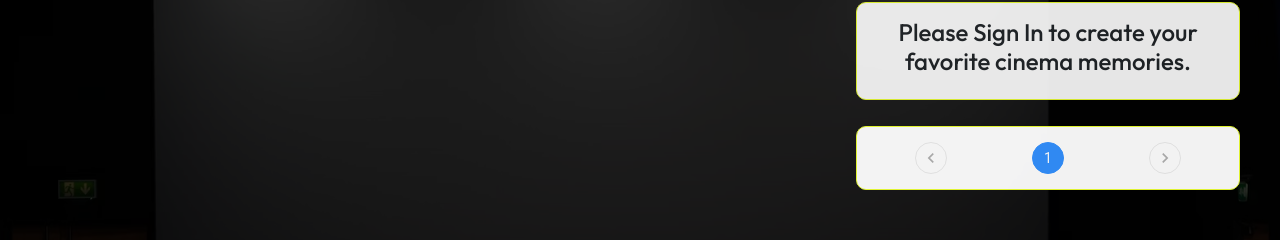
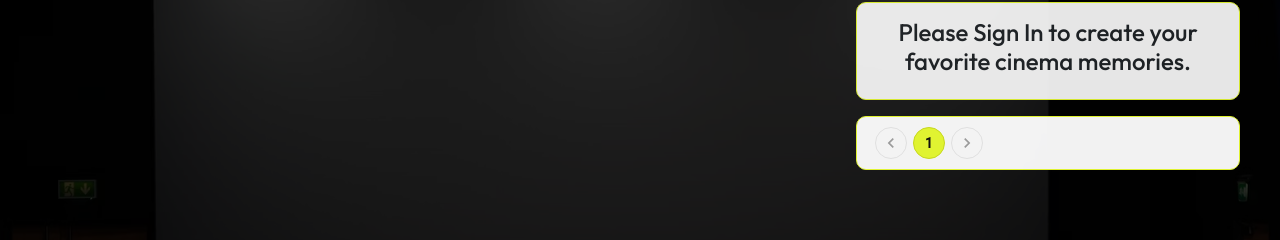
Before and after one commit to rishabh-kumarr/filmopus, a React (Vite) app in the folder client/: page /posts in a window 1280 px wide. Shown: the part 304-544 px from the top of the page. Built offline with nearby package versions, Linux system fonts and the light colour scheme; no server answers.

Commit message:
Final commit

```diff
--- a/client/src/components/Home/Home.css
+++ b/client/src/components/Home/Home.css
@@ -13,6 +13,11 @@
   margin-top: 8rem;
   padding: 0 1rem;
   width: 100%;
+}
+
+.mainGrid {
+  width: 100%;
+  margin: 0 auto;
 }
 
 /* Background Styling */
@@ -58,19 +63,3 @@
 .paginate {
   margin-top: 1.5rem;
 }
-
-/* Mobile layout: reverse order */
-@media screen and (max-width: 990px) {
-    .mobile {
-        display: flex;
-        flex-direction: column;
-    }
-}
-
-/* Home.css */
-
-@media (max-width: 900px) {
-    .formFirst {
-        order: -1;
-    }
-}
--- a/client/src/components/Home/Home.jsx
+++ b/client/src/components/Home/Home.jsx
@@ -40,7 +40,7 @@ const Home = () => {
               justifyContent="space-between"
               alignItems="stretch"
               spacing={3}
-              className="mobile"
+              className="mainGrid"
             >
               <Grid item xs={12} sm={12} md={8}>
                 <Posts setCurrentId={setCurrentId} />
--- a/client/src/components/Pagination.jsx
+++ b/client/src/components/Pagination.jsx
@@ -1,4 +1,4 @@
-import { Pagination, PaginationItem } from "@mui/material";
+import { Pagination, PaginationItem, useMediaQuery } from "@mui/material";
 import { useDispatch, useSelector } from "react-redux";
 
 import { Link } from "react-router-dom";
@@ -10,6 +10,8 @@ import { useEffect } from "react";
 const Paginate = ({ page }) => {
   const { numberOfPages } = useSelector((state) => state.posts);
   const dispatch = useDispatch();
+
+  const isSmallScreen = useMediaQuery("(max-width:600px)");
 
   useEffect(() => {
     if (page) dispatch(getPosts(page));
@@ -23,6 +25,8 @@ const Paginate = ({ page }) => {
         page={Number(page) || 1}
         variant="outlined"
         color="primary"
+        siblingCount={isSmallScreen ? 0 : 1}
+        boundaryCount={1}
         renderItem={(item) => (
           <PaginationItem
             {...item}
--- a/client/src/components/User/User.css
+++ b/client/src/components/User/User.css
@@ -159,7 +159,7 @@ label {
 }
 
 /* Media Queries: Responsive Fixes */
-@media screen and (max-width: 990px) {
+@media screen and (max-width: 900px) {
   .login.content {
     padding: 2rem 1.5rem;
     margin: 2rem 1rem;
--- a/client/src/index.css
+++ b/client/src/index.css
@@ -10,6 +10,7 @@
 
 body {
   overflow-x: hidden;
+  min-width: 375px;
 }
 
 body::-webkit-scrollbar {
@@ -165,13 +166,18 @@ label {
 }
 
 .customPagination {
-  border-radius: 10px;
-  margin-top: 10px;
-  padding: 15px;
+  display: inline-flex !important;
+  flex-wrap: nowrap !important;     /* Prevents wrapping */
+  justify-content: flex-start;      /* Align items to start if scroll needed */
+  align-items: center;
+  gap: 0.3rem;
   background: white;
   opacity: 0.95;
+  padding: 10px 15px;
   border: 1px solid #ebff33;
-  width: 100%;
+  border-radius: 10px;
+  width: max-content;               /* Only take up as much width as needed */
+  min-width: 100%;
 }
 
 /* Style each item (number) */
@@ -182,32 +188,37 @@ label {
   margin: 0 6px;
   font-weight: bold;
   border: 1px solid #ccc !important;
-  color: #333 !important;
+  color: #0f0f0f !important;
   transition: all 0.3s ease;
 }
 
 /* Hover effect */
 .custom-pagination-item:hover {
-  background-color: #e6f0ff !important;
-  border-color: #3391ff !important;
-  color: #0074e4 !important;
+  background-color: #d1e200 !important;
+  border-color: #ebff33 !important;
+  color: #0f0f0f !important;
 }
 
 /* Active page */
 .Mui-selected.custom-pagination-item {
-  background-color: #3391ff !important;
-  color: white !important;
-  border-color: #3391ff !important;
+  background-color: #ebff33 !important;
+  color: #0f0f0f !important;
+  border-color: #d1e320 !important;
+  font-weight: bold !important;
 }
 
 
 /* Responsive */
-@media screen and (max-width: 990px) {
-  .content {
-    display: flex;
-  }
-
+@media screen and (max-width: 899px) {
   .bg {
     position: fixed;
   }
+  .mainGrid {
+    display: flex;
+    flex-direction: column;
+    gap: 1rem;
+  }
+  .formFirst {
+    order: -1;
+  }
 }
```
Lines whose indentation alone changed are shown as unchanged.
